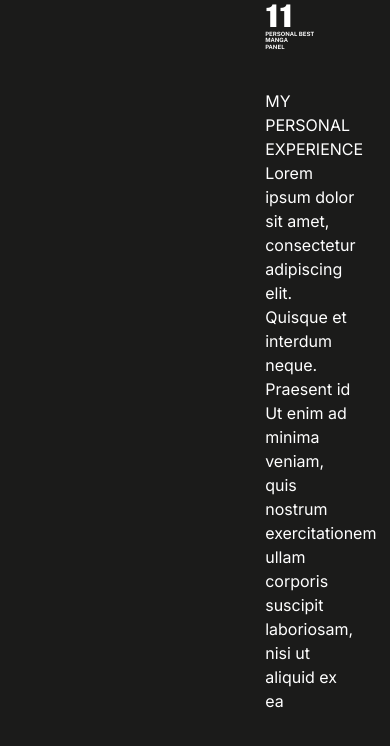
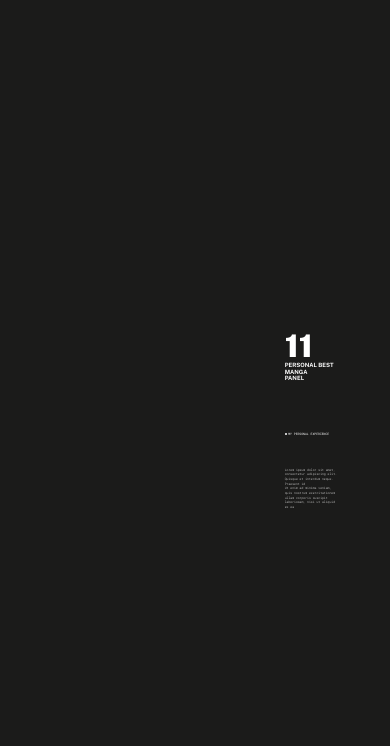
Before and after one commit to riccardo-girone/capolavoro, a Next.js app in the folder capolavoro/: page / in a window 390 px wide. Shown: the top 746 px of the page. Built offline with nearby package versions, Linux system fonts and the light colour scheme.

Commit message:
feat: finished right section + responsive

```diff
--- a/capolavoro/src/components/Home/About/About.jsx
+++ b/capolavoro/src/components/Home/About/About.jsx
@@ -14,7 +14,7 @@ const About = () => {
 
             <div className={styles.myEx}>
                 <div className={styles.circle}></div>
-                <div className={styles.myExTitle}>MY PERSONAL EXPERIENCE</div>
+                <div>MY PERSONAL EXPERIENCE</div>
             </div>
 
             <div className={styles.Explenetion}>
--- a/capolavoro/src/components/Home/About/About.module.scss
+++ b/capolavoro/src/components/Home/About/About.module.scss
@@ -1,17 +1,22 @@
 .contentContainer {
+    display: flex;
+    flex-direction: column;
+    align-items: flex-start;
+    justify-content: center;
     background-color: #1b1b1a;
     width: 40%;
-    padding: 0 8vw 0 8vw;
+    padding: 0 13vw 0 13vw;
     color: white;
 
     .titleWrapper {
-        margin-bottom: 10vw;
+        margin-bottom: 13vw;
         font-family: "Public Sans", sans-serif;
 
         .titleNum {
             font-weight: 900;
             font-size: 8vw;
-            line-height: 8vw;
+            line-height: 6vw;
+            margin-bottom: 1.2vw;
         }
 
         .title {
@@ -20,4 +25,28 @@
             line-height: 1.6vw;
         }
     }
+
+    .myEx {
+        display: flex;
+        gap: .3vw;
+        align-items: center;
+        font-family: "Roboto Mono", monospace;
+        font-size: .8vw;
+        font-weight: 400;
+        margin-bottom: 8vw;
+
+        .circle {
+            background-color: white;
+            height: .6vw;
+            width: .6vw;
+            border-radius: 10rem;
+        }
+    }
+
+    .Explenetion {
+        font-family: "Roboto Mono", monospace;
+        font-size: .8vw;
+        font-weight: 300;
+        max-width: 16vw;
+    }
 }
```
